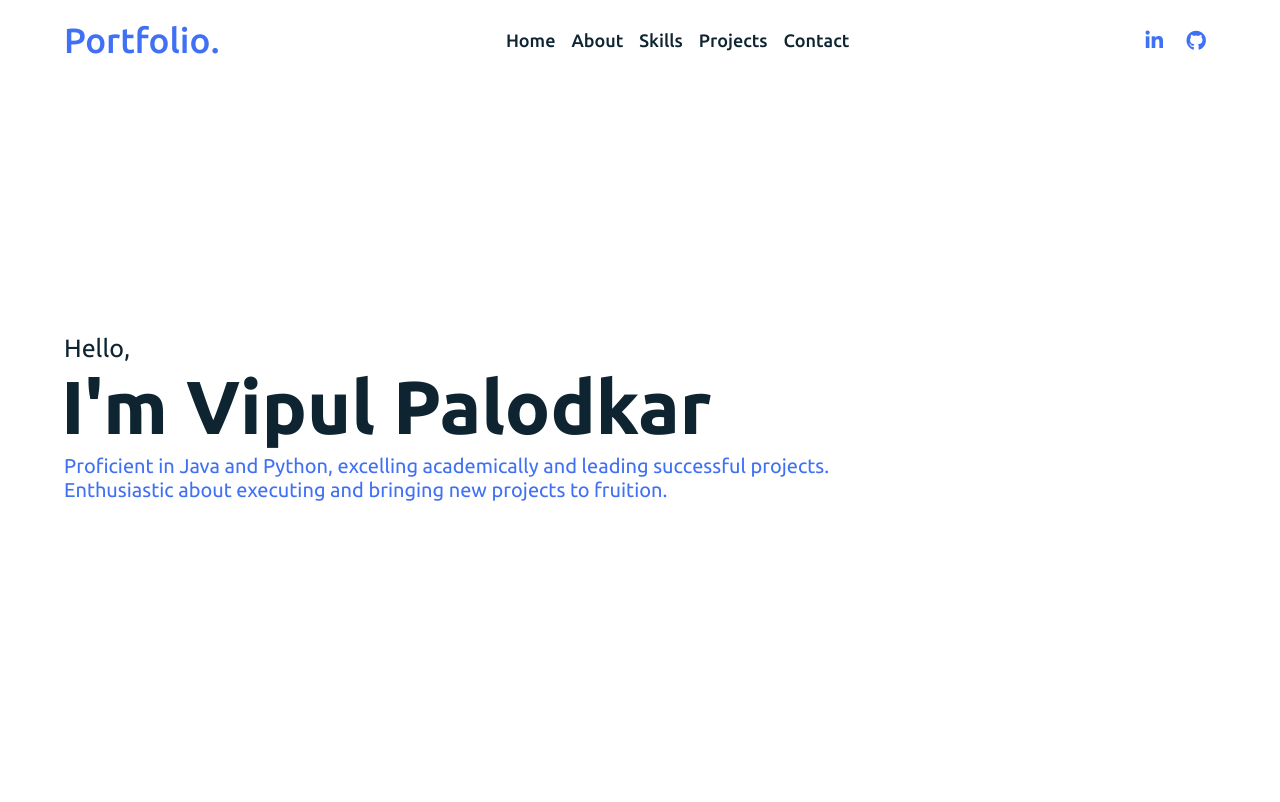
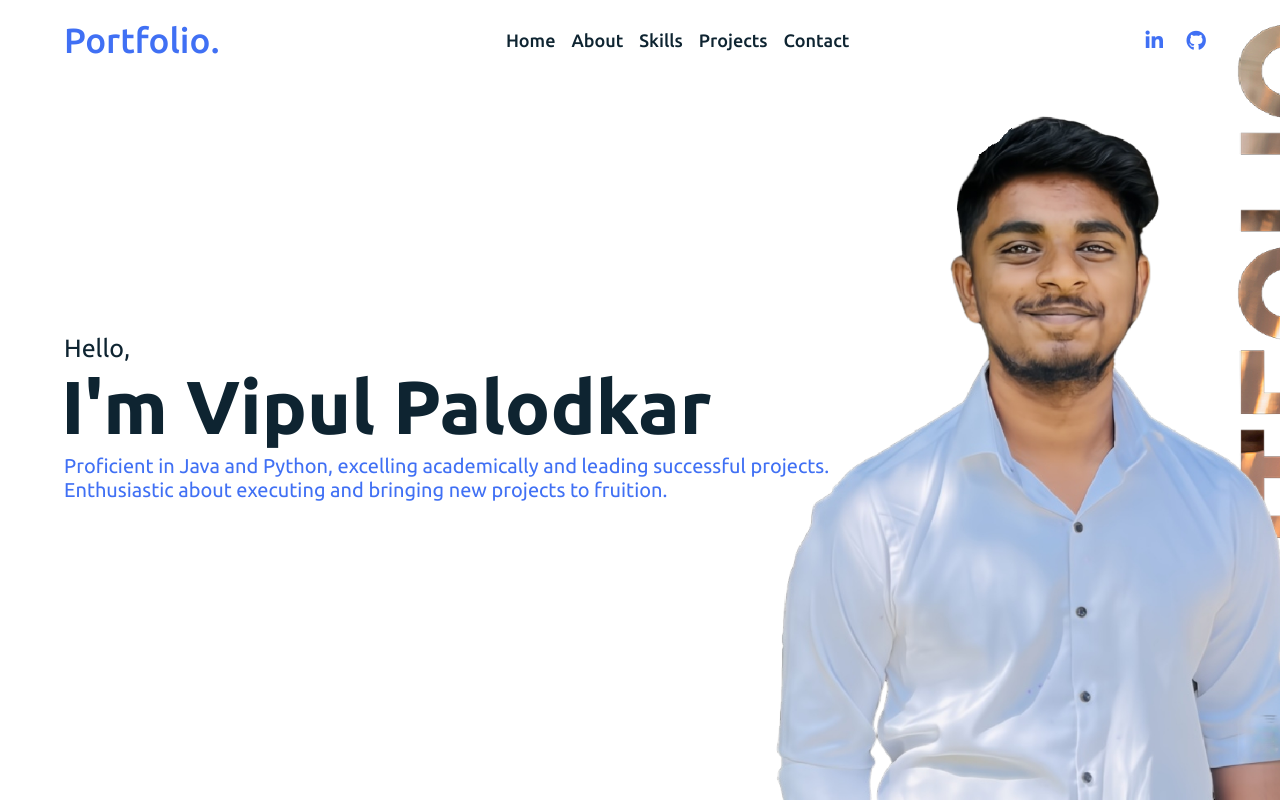
Before and after one commit to Vipul828/Digital-Portfolio-, a plain HTML site: page index.html in a window 1280 px wide. Shown: the top 802 px of the page. Drawn offline with Linux system fonts and the light colour scheme.

Commit message:
style.css

```diff
--- a/style.css
+++ b/style.css
@@ -111,7 +111,7 @@ nav.sticky .menu-btn{
 .home{
   height: 100vh;
   width: 100%;
-  background: url("images/back.png") no-repeat;
+  background: url("back.png") no-repeat;
   background-size: cover;
   background-position: center;
   background-attachment: fixed;
```
